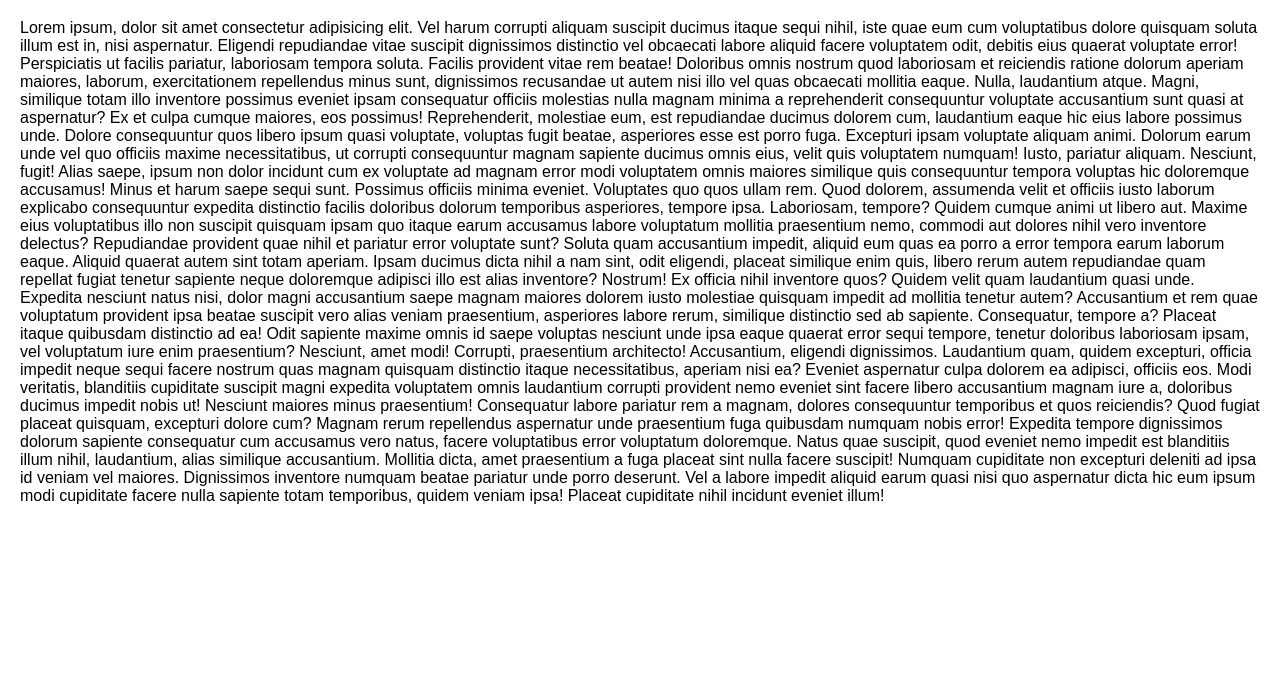
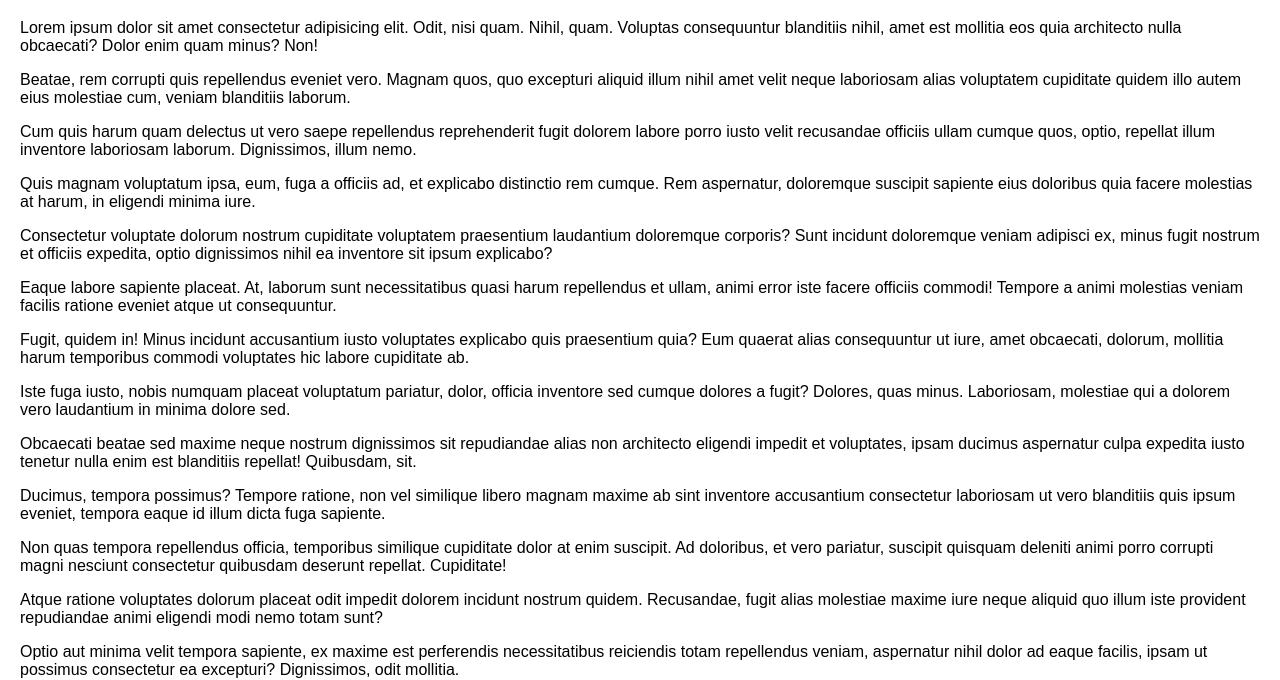
Before and after one commit to InjustShin/InjustShin.github.io, a plain HTML site: page index.html in a window 1280 px wide. Shown: the part 129-809 px from the top of the page. Drawn offline with Linux system fonts and the light colour scheme.

Commit message:
Update index.html

```diff
--- a/index.html
+++ b/index.html
@@ -27,61 +27,26 @@
     </header>
     <main>
         <h1>Menú Horizontal Responsive test con CSS</h1>
-        <p>Lorem ipsum, dolor sit amet consectetur adipisicing elit. Vel harum corrupti aliquam suscipit ducimus itaque
-            sequi nihil, iste quae eum cum voluptatibus dolore quisquam soluta illum est in, nisi aspernatur.
-            Eligendi repudiandae vitae suscipit dignissimos distinctio vel obcaecati labore aliquid facere voluptatem
-            odit, debitis eius quaerat voluptate error! Perspiciatis ut facilis pariatur, laboriosam tempora soluta.
-            Facilis provident vitae rem beatae!
-            Doloribus omnis nostrum quod laboriosam et reiciendis ratione dolorum aperiam maiores, laborum,
-            exercitationem repellendus minus sunt, dignissimos recusandae ut autem nisi illo vel quas obcaecati mollitia
-            eaque. Nulla, laudantium atque.
-            Magni, similique totam illo inventore possimus eveniet ipsam consequatur officiis molestias nulla magnam
-            minima a reprehenderit consequuntur voluptate accusantium sunt quasi at aspernatur? Ex et culpa cumque
-            maiores, eos possimus!
-            Reprehenderit, molestiae eum, est repudiandae ducimus dolorem cum, laudantium eaque hic eius labore possimus
-            unde. Dolore consequuntur quos libero ipsum quasi voluptate, voluptas fugit beatae, asperiores esse est
-            porro fuga.
-            Excepturi ipsam voluptate aliquam animi. Dolorum earum unde vel quo officiis maxime necessitatibus, ut
-            corrupti consequuntur magnam sapiente ducimus omnis eius, velit quis voluptatem numquam! Iusto, pariatur
-            aliquam. Nesciunt, fugit!
-            Alias saepe, ipsum non dolor incidunt cum ex voluptate ad magnam error modi voluptatem omnis maiores
-            similique quis consequuntur tempora voluptas hic doloremque accusamus! Minus et harum saepe sequi sunt.
-            Possimus officiis minima eveniet. Voluptates quo quos ullam rem. Quod dolorem, assumenda velit et officiis
-            iusto laborum explicabo consequuntur expedita distinctio facilis doloribus dolorum temporibus asperiores,
-            tempore ipsa. Laboriosam, tempore?
-            Quidem cumque animi ut libero aut. Maxime eius voluptatibus illo non suscipit quisquam ipsam quo itaque
-            earum accusamus labore voluptatum mollitia praesentium nemo, commodi aut dolores nihil vero inventore
-            delectus?
-            Repudiandae provident quae nihil et pariatur error voluptate sunt? Soluta quam accusantium impedit, aliquid
-            eum quas ea porro a error tempora earum laborum eaque. Aliquid quaerat autem sint totam aperiam.
-            Ipsam ducimus dicta nihil a nam sint, odit eligendi, placeat similique enim quis, libero rerum autem
-            repudiandae quam repellat fugiat tenetur sapiente neque doloremque adipisci illo est alias inventore?
-            Nostrum!
-            Ex officia nihil inventore quos? Quidem velit quam laudantium quasi unde. Expedita nesciunt natus nisi,
-            dolor magni accusantium saepe magnam maiores dolorem iusto molestiae quisquam impedit ad mollitia tenetur
-            autem?
-            Accusantium et rem quae voluptatum provident ipsa beatae suscipit vero alias veniam praesentium, asperiores
-            labore rerum, similique distinctio sed ab sapiente. Consequatur, tempore a? Placeat itaque quibusdam
-            distinctio ad ea!
-            Odit sapiente maxime omnis id saepe voluptas nesciunt unde ipsa eaque quaerat error sequi tempore, tenetur
-            doloribus laboriosam ipsam, vel voluptatum iure enim praesentium? Nesciunt, amet modi! Corrupti, praesentium
-            architecto!
-            Accusantium, eligendi dignissimos. Laudantium quam, quidem excepturi, officia impedit neque sequi facere
-            nostrum quas magnam quisquam distinctio itaque necessitatibus, aperiam nisi ea? Eveniet aspernatur culpa
-            dolorem ea adipisci, officiis eos.
-            Modi veritatis, blanditiis cupiditate suscipit magni expedita voluptatem omnis laudantium corrupti provident
-            nemo eveniet sint facere libero accusantium magnam iure a, doloribus ducimus impedit nobis ut! Nesciunt
-            maiores minus praesentium!
-            Consequatur labore pariatur rem a magnam, dolores consequuntur temporibus et quos reiciendis? Quod fugiat
-            placeat quisquam, excepturi dolore cum? Magnam rerum repellendus aspernatur unde praesentium fuga quibusdam
-            numquam nobis error!
-            Expedita tempore dignissimos dolorum sapiente consequatur cum accusamus vero natus, facere voluptatibus
-            error voluptatum doloremque. Natus quae suscipit, quod eveniet nemo impedit est blanditiis illum nihil,
-            laudantium, alias similique accusantium.
-            Mollitia dicta, amet praesentium a fuga placeat sint nulla facere suscipit! Numquam cupiditate non excepturi
-            deleniti ad ipsa id veniam vel maiores. Dignissimos inventore numquam beatae pariatur unde porro deserunt.
-            Vel a labore impedit aliquid earum quasi nisi quo aspernatur dicta hic eum ipsum modi cupiditate facere
-            nulla sapiente totam temporibus, quidem veniam ipsa! Placeat cupiditate nihil incidunt eveniet illum!</p>
+        <p>Lorem ipsum dolor sit amet consectetur adipisicing elit. Odit, nisi quam. Nihil, quam. Voluptas consequuntur blanditiis nihil, amet est mollitia eos quia architecto nulla obcaecati? Dolor enim quam minus? Non!</p>
+        <p>Beatae, rem corrupti quis repellendus eveniet vero. Magnam quos, quo excepturi aliquid illum nihil amet velit neque laboriosam alias voluptatem cupiditate quidem illo autem eius molestiae cum, veniam blanditiis laborum.</p>
+        <p>Cum quis harum quam delectus ut vero saepe repellendus reprehenderit fugit dolorem labore porro iusto velit recusandae officiis ullam cumque quos, optio, repellat illum inventore laboriosam laborum. Dignissimos, illum nemo.</p>
+        <p>Quis magnam voluptatum ipsa, eum, fuga a officiis ad, et explicabo distinctio rem cumque. Rem aspernatur, doloremque suscipit sapiente eius doloribus quia facere molestias at harum, in eligendi minima iure.</p>
+        <p>Consectetur voluptate dolorum nostrum cupiditate voluptatem praesentium laudantium doloremque corporis? Sunt incidunt doloremque veniam adipisci ex, minus fugit nostrum et officiis expedita, optio dignissimos nihil ea inventore sit ipsum explicabo?</p>
+        <p>Eaque labore sapiente placeat. At, laborum sunt necessitatibus quasi harum repellendus et ullam, animi error iste facere officiis commodi! Tempore a animi molestias veniam facilis ratione eveniet atque ut consequuntur.</p>
+        <p>Fugit, quidem in! Minus incidunt accusantium iusto voluptates explicabo quis praesentium quia? Eum quaerat alias consequuntur ut iure, amet obcaecati, dolorum, mollitia harum temporibus commodi voluptates hic labore cupiditate ab.</p>
+        <p>Iste fuga iusto, nobis numquam placeat voluptatum pariatur, dolor, officia inventore sed cumque dolores a fugit? Dolores, quas minus. Laboriosam, molestiae qui a dolorem vero laudantium in minima dolore sed.</p>
+        <p>Obcaecati beatae sed maxime neque nostrum dignissimos sit repudiandae alias non architecto eligendi impedit et voluptates, ipsam ducimus aspernatur culpa expedita iusto tenetur nulla enim est blanditiis repellat! Quibusdam, sit.</p>
+        <p>Ducimus, tempora possimus? Tempore ratione, non vel similique libero magnam maxime ab sint inventore accusantium consectetur laboriosam ut vero blanditiis quis ipsum eveniet, tempora eaque id illum dicta fuga sapiente.</p>
+        <p>Non quas tempora repellendus officia, temporibus similique cupiditate dolor at enim suscipit. Ad doloribus, et vero pariatur, suscipit quisquam deleniti animi porro corrupti magni nesciunt consectetur quibusdam deserunt repellat. Cupiditate!</p>
+        <p>Atque ratione voluptates dolorum placeat odit impedit dolorem incidunt nostrum quidem. Recusandae, fugit alias molestiae maxime iure neque aliquid quo illum iste provident repudiandae animi eligendi modi nemo totam sunt?</p>
+        <p>Optio aut minima velit tempora sapiente, ex maxime est perferendis necessitatibus reiciendis totam repellendus veniam, aspernatur nihil dolor ad eaque facilis, ipsam ut possimus consectetur ea excepturi? Dignissimos, odit mollitia.</p>
+        <p>Autem, velit cum nostrum alias, ipsam ut mollitia sequi tempora, iure veniam ducimus illum laudantium! Fugiat reprehenderit, facilis repellendus incidunt, ratione porro, ex natus quis libero voluptates a saepe nemo!</p>
+        <p>Sed quod sit dolor et consectetur facere inventore, nihil facilis quaerat ea, iure commodi quas minima placeat tempora rem porro hic temporibus laborum. Animi accusamus a vero eum qui dolore?</p>
+        <p>Provident quia aspernatur esse amet quas, suscipit reiciendis labore similique aliquid alias, dolor, consequatur nisi optio veniam fugit minima officia. Minima odit, assumenda possimus praesentium sint tempore ullam voluptas tenetur.</p>
+        <p>Voluptate quidem itaque quo vitae ex? Officia error ex recusandae blanditiis tempora doloribus obcaecati voluptate. Quibusdam, aut culpa rem, maiores accusantium cum dicta voluptate maxime eius nihil quis tempore repudiandae.</p>
+        <p>Iusto, velit deleniti perspiciatis error illum exercitationem vero in, aliquam delectus minima nesciunt, dolore praesentium possimus suscipit et magnam ut ipsam ipsum aspernatur voluptatibus fugiat nulla distinctio facilis at? Officiis!</p>
+        <p>Facilis cum nesciunt odit, soluta recusandae odio totam illo? Alias, debitis, numquam placeat rerum ipsa error delectus nesciunt necessitatibus explicabo, animi autem voluptates in. Doloremque quam placeat eos cum quo.</p>
+        <p>Totam ipsam eius voluptates possimus quod aspernatur id nam eligendi, adipisci, nobis eaque unde debitis. Eius necessitatibus ipsum, distinctio accusamus odit id animi incidunt magni eum omnis beatae odio facere!</p>
     </main>
 </body>
 
```
